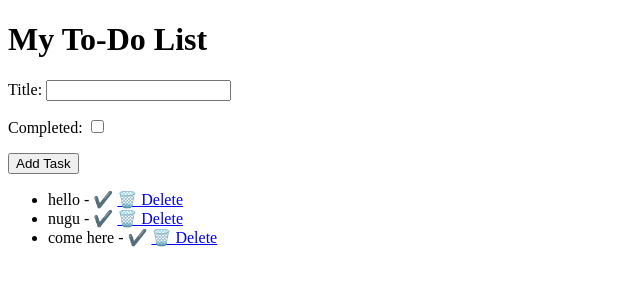
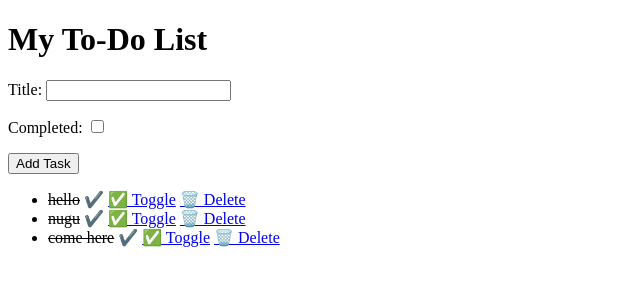
Before and after one commit to mbuguam443/TodoList, a Django app: page / in a window 1280 px wide. Shown: the top 300 px of the page, without its empty margins (0-640 px from the left). Run offline with Django 5.2, Linux system fonts and the light colour scheme; data comes from the database, SQL or seed files in the repository; both versions use the stored data as it was after the commit.

Commit message:
Add task completion toggle feature

```diff
--- a/todo/templates/todo/index.html
+++ b/todo/templates/todo/index.html
@@ -14,7 +14,12 @@
     <ul>
         {% for task in tasks %}
             <li>
-                {{ task.title }} - {% if task.completed %}✔️{% else %}❌{% endif %}
+                {% if task.completed %}
+                    <s>{{ task.title }}</s> ✔️
+                {% else %}
+                    {{ task.title }} ❌
+                {% endif %}
+                <a href="{% url 'toggle_task' task.id %}">✅ Toggle</a>
                 <a href="{% url 'delete_task' task.id %}">🗑️ Delete</a>
             </li>
         {% endfor %}
--- a/todo/urls.py
+++ b/todo/urls.py
@@ -5,4 +5,5 @@ from . import views
 urlpatterns = [
     path('', views.index, name='index'),
     path('delete/<int:task_id>/', views.delete_task, name='delete_task'),
+    path('toggle/<int:task_id>/', views.toggle_task, name='toggle_task'),
 ]
--- a/todo/views.py
+++ b/todo/views.py
@@ -19,3 +19,9 @@ def delete_task(request, task_id):
     task = get_object_or_404(Task, id=task_id)
     task.delete()
     return redirect('index')
+
+def toggle_task(request, task_id):
+    task = get_object_or_404(Task, id=task_id)
+    task.completed = not task.completed
+    task.save()
+    return redirect('index')
```
Also changed, not shown: db.sqlite3.
